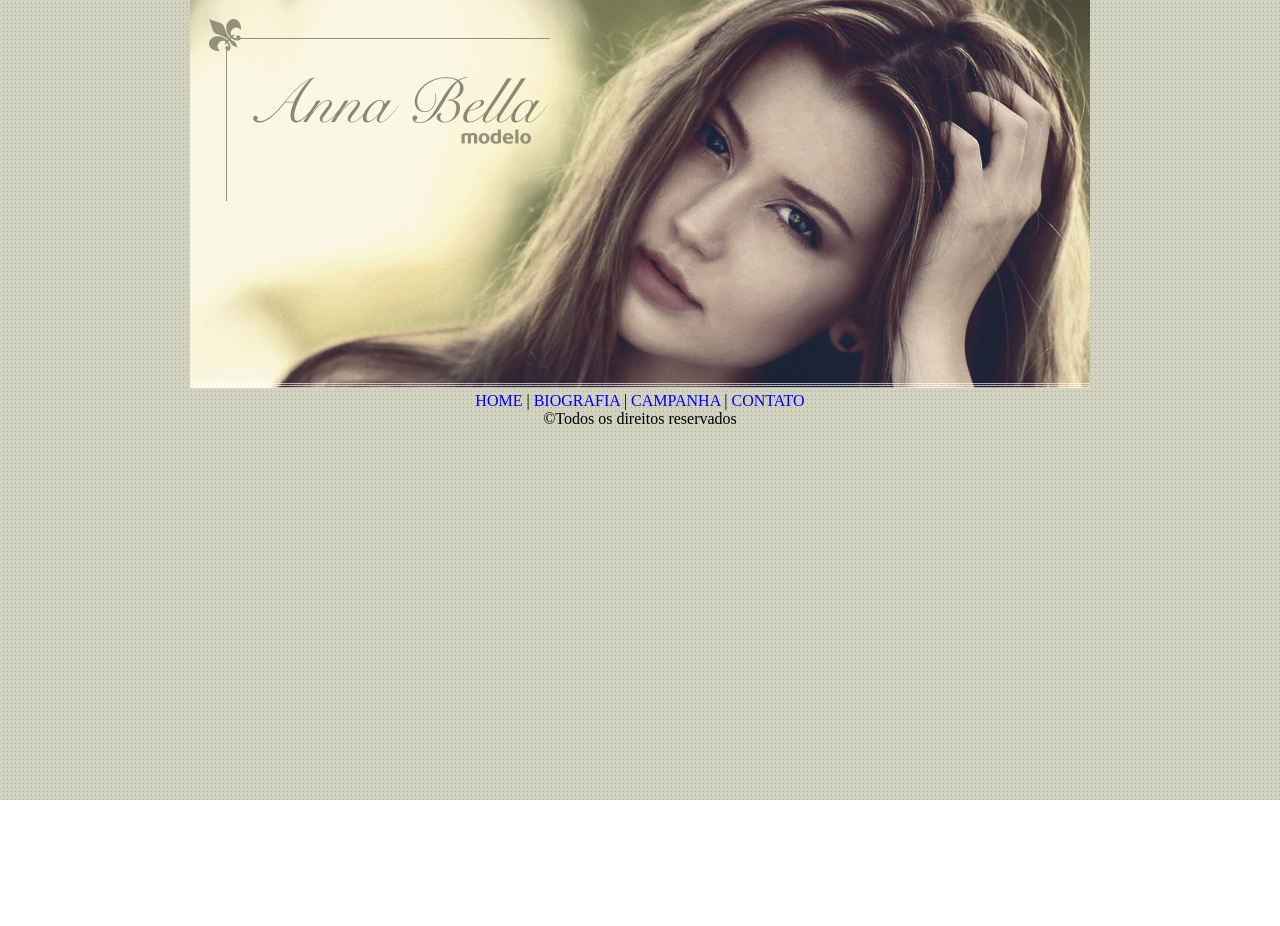
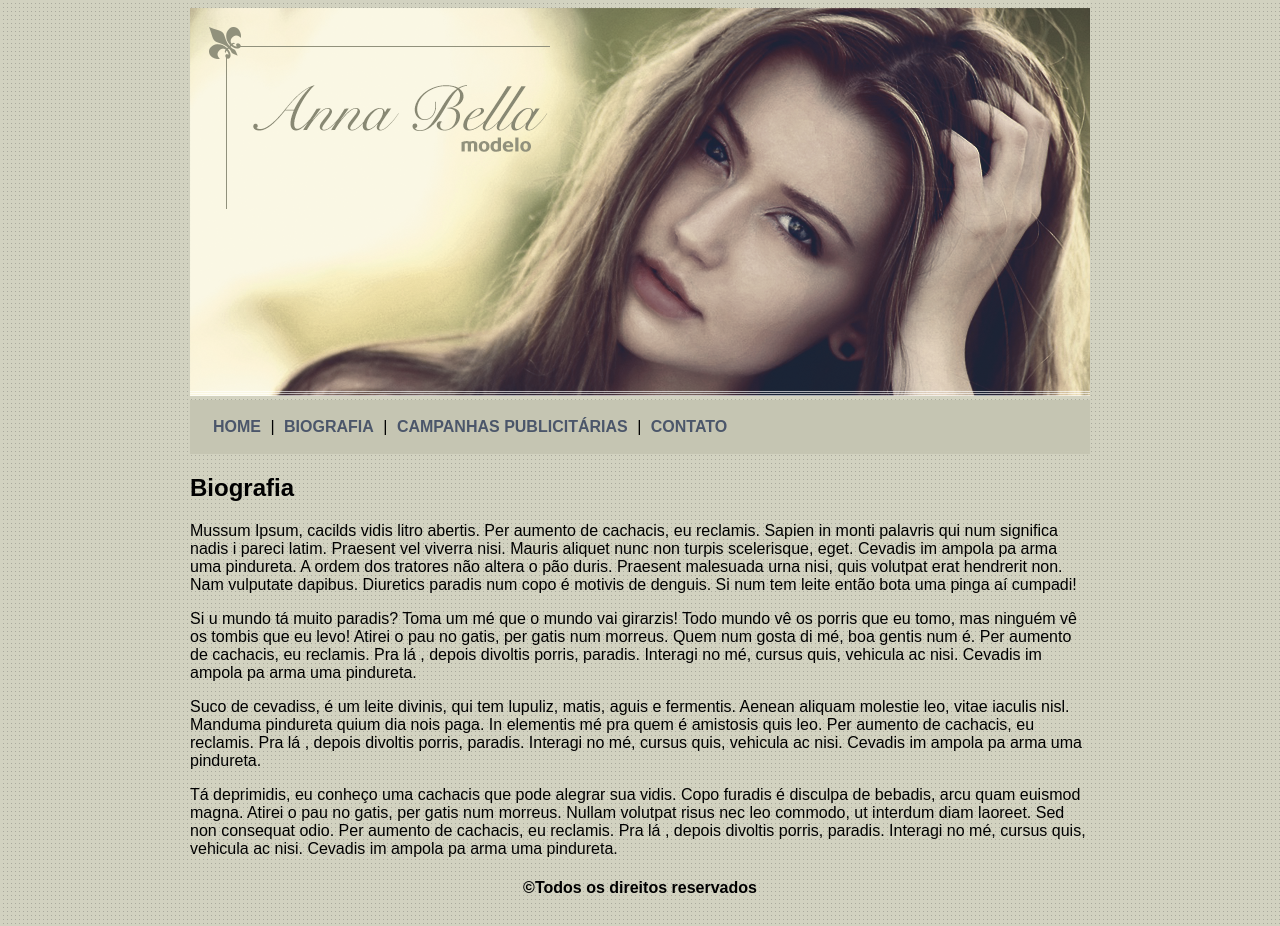
Before and after one commit to dgleyramos1/annaBella, a plain HTML site: page biografia.html in a window 1280 px wide. Before the commit the page ends 800 px from the top, so only its background shows below. Drawn offline with Linux system fonts and the light colour scheme.

Commit message:
página principal finalizada

```diff
--- a/biografia.html
+++ b/biografia.html
@@ -8,17 +8,35 @@
     <link rel="stylesheet" type="text/css" href="style.css">
 </head>
 <body>
-    <header>
-        <img src="img/capa.png" alt="Capa Anna Bella">
-        <nav>
+    <div id="container">
+        <header id="cabecalho">
+            <img src="img/capa.png" alt="Capa Anna Bella">
+            <div id="navegacao">
                 <a href="index.html">HOME</a> |
                 <a href="biografia.html">BIOGRAFIA</a> |
-                <a href="campanha.html">CAMPANHA</a> |
+                <a href="campanha.html">CAMPANHAS PUBLICITÁRIAS</a> |
                 <a href="contato.html">CONTATO</a>
-        </nav>
-    </header>
-    <footer>
-        &copy;Todos os direitos reservados
-    </footer>
+            </div>
+        </header>
+        <div id="biografia">
+            <h2>Biografia</h2>
+            <p>
+                Mussum Ipsum, cacilds vidis litro abertis. Per aumento de cachacis, eu reclamis. Sapien in monti palavris qui num significa nadis i pareci latim. Praesent vel viverra nisi. Mauris aliquet nunc non turpis scelerisque, eget. Cevadis im ampola pa arma uma pindureta. A ordem dos tratores não altera o pão duris. Praesent malesuada urna nisi, quis volutpat erat hendrerit non. Nam vulputate dapibus. Diuretics paradis num copo é motivis de denguis. Si num tem leite então bota uma pinga aí cumpadi!
+            </p>
+            <p>
+                Si u mundo tá muito paradis? Toma um mé que o mundo vai girarzis! Todo mundo vê os porris que eu tomo, mas ninguém vê os tombis que eu levo! Atirei o pau no gatis, per gatis num morreus. Quem num gosta di mé, boa gentis num é. Per aumento de cachacis, eu reclamis. Pra lá , depois divoltis porris, paradis. Interagi no mé, cursus quis, vehicula ac nisi. Cevadis im ampola pa arma uma pindureta.
+            </p>
+            <p>
+                Suco de cevadiss, é um leite divinis, qui tem lupuliz, matis, aguis e fermentis. Aenean aliquam molestie leo, vitae iaculis nisl. Manduma pindureta quium dia nois paga. In elementis mé pra quem é amistosis quis leo. Per aumento de cachacis, eu reclamis. Pra lá , depois divoltis porris, paradis. Interagi no mé, cursus quis, vehicula ac nisi. Cevadis im ampola pa arma uma pindureta.
+            </p>
+            <p>
+                Tá deprimidis, eu conheço uma cachacis que pode alegrar sua vidis. Copo furadis é disculpa de bebadis, arcu quam euismod magna. Atirei o pau no gatis, per gatis num morreus. Nullam volutpat risus nec leo commodo, ut interdum diam laoreet. Sed non consequat odio. Per aumento de cachacis, eu reclamis. Pra lá , depois divoltis porris, paradis. Interagi no mé, cursus quis, vehicula ac nisi. Cevadis im ampola pa arma uma pindureta.
+            </p>
+        </div>
+        <div id="rodape">
+            <h4 class="centralizar">&copy;Todos os direitos reservados</h4>
+        </div>
+    </div>
+
 </body>
 </html>
--- a/style.css
+++ b/style.css
@@ -1,16 +1,29 @@
-body, h1, a, p {
-    margin: 0;
-    text-decoration: none;
+body{
+    background-image: url('img/fundo.png');
+    font: 16px Arial, Helvetica, sans-serif;
+    display: flex;
+    justify-content: center;
+    align-items: center;
+}
+#container{
+    width: 900px;
 }
 
-body{
+#navegacao{
+    background: #c5c5b2;
+    padding: 18px;
+}
+
+#conteudo{
+    background: #e8e8d9;
+    padding: 10px;
+}
+a {
+    color: #4b566a;
+    text-decoration: none;
+    font-weight: bold;
+    padding: 5px;
+}
+.centralizar{
     text-align: center;
-    background-image: url('img/fundo.png');
 }
-#navegacao{
-    width: 100%;
-    height: 80px;
-    display: flex;
-    align-items: center;
-    justify-content: center;
-}
```
Also changed, not shown: campanha.html (+10 -9 lines), contato.html (+11 -11 lines), index.html (+23 -10 lines).
